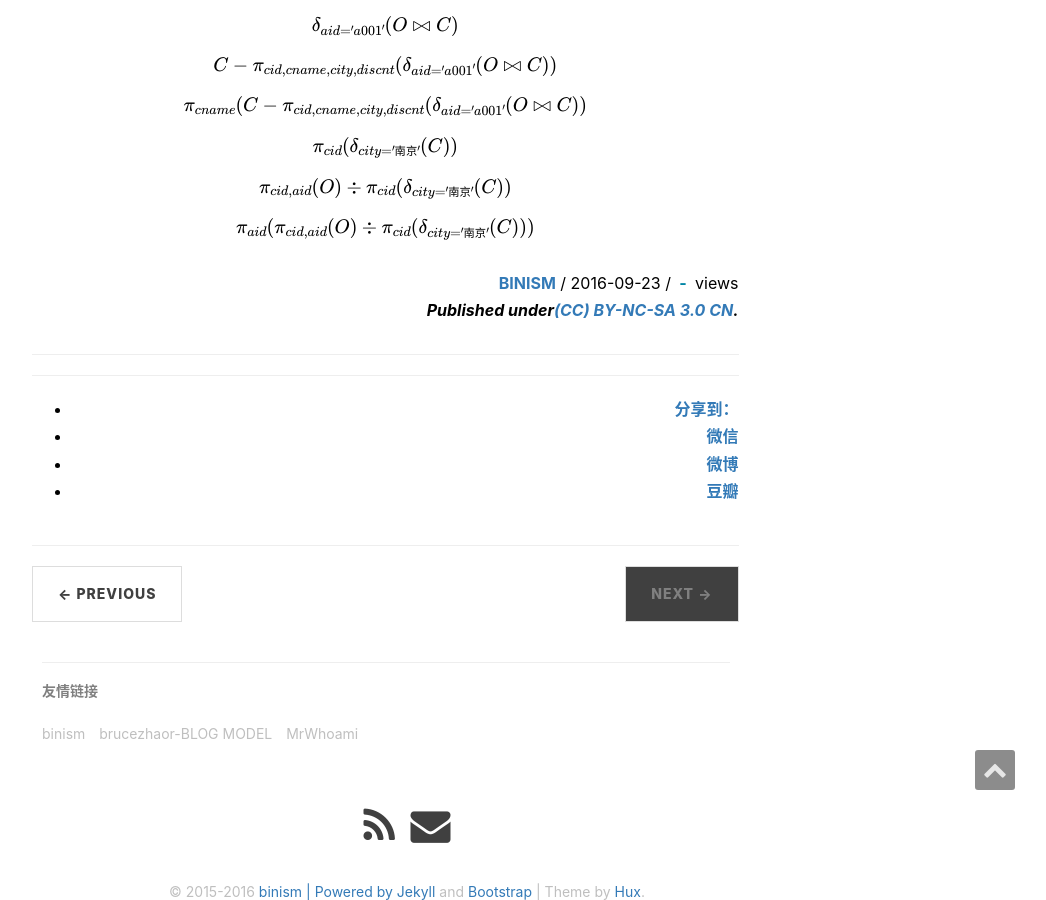
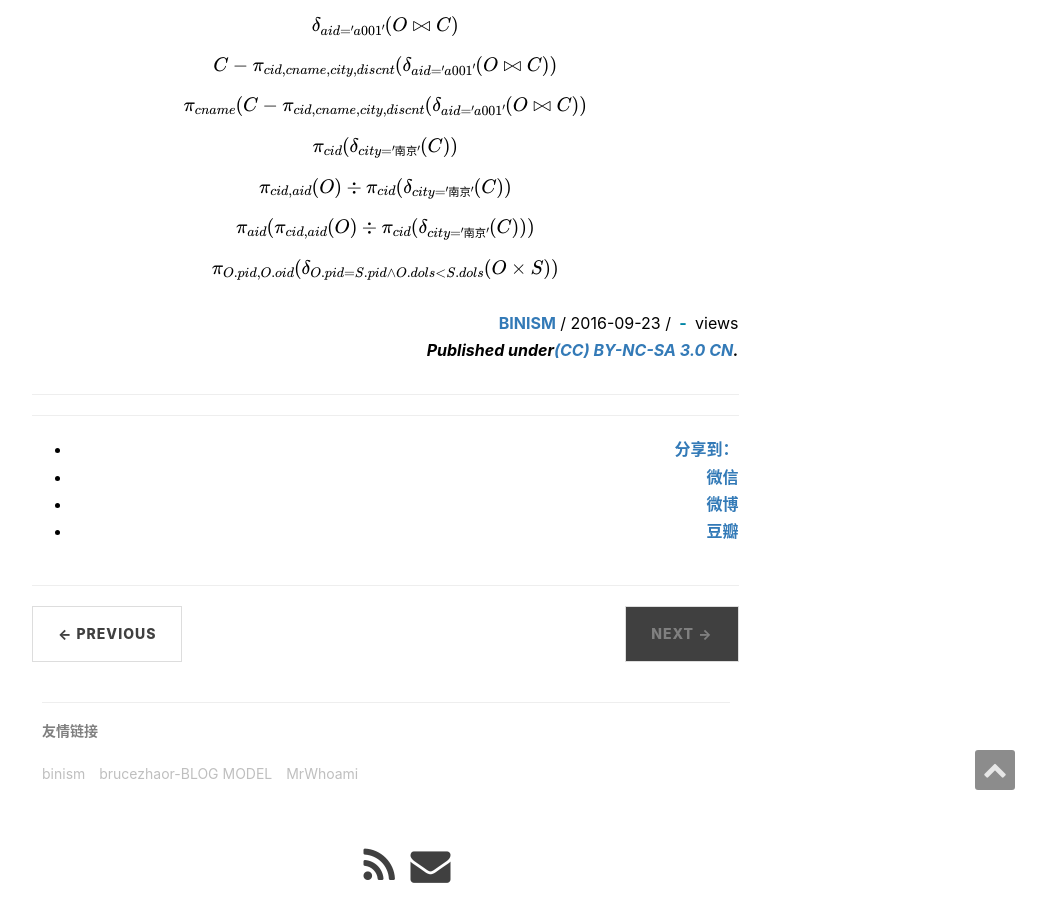
Before and after one commit to binism/binism.github.io, a Jekyll site: the page built from _posts/2016-09-23-mathjaxToWordTool.md, in a window 1280 px wide and 900 px high, scrolled down 485 px. Shown: the whole window, without its empty margins (233-1279 px from the left). Built offline with Jekyll 4.4.1, drawn with Linux system fonts in a browser that asks for light colours; formulas are drawn with MathJax 3; comment, search, counter and statistics services are not loaded.

Commit message:
Update 2016-09-23-mathjaxToWordTool.md

```diff
--- a/_posts/2016-09-23-mathjaxToWordTool.md
+++ b/_posts/2016-09-23-mathjaxToWordTool.md
@@ -20,3 +20,5 @@ $$ \pi_{cid}(\delta_{city = '南京'}(C)) $$
 $$ \pi_{cid,aid}(O) \div \pi_{cid}(\delta_{city = '南京'}(C)) $$
 
 $$ \pi_{aid}(\pi_{cid,aid}(O) \div \pi_{cid}(\delta_{city = '南京'}(C))) $$
+
+$$ \pi_{O.pid,O.oid}(\delta_{O.pid = S.pid \wedge O.dols < S.dols}(O \times S)) $$
```
